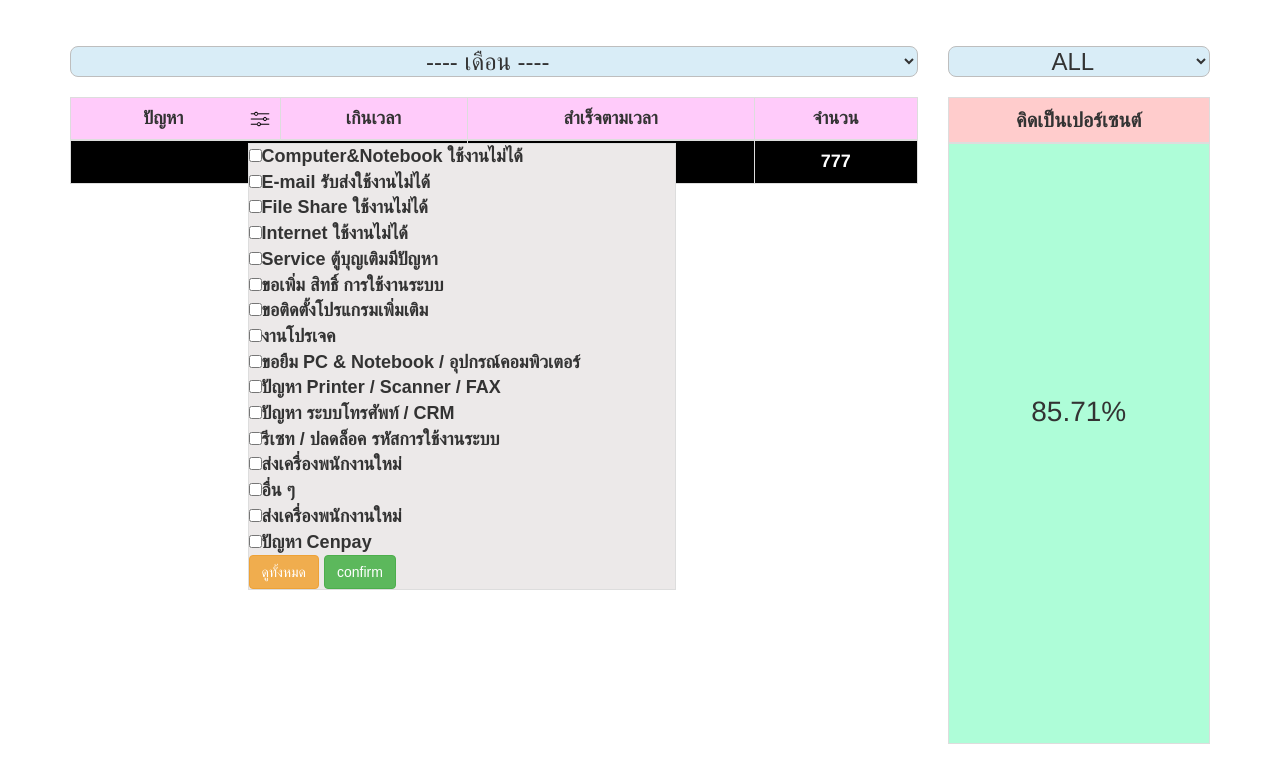
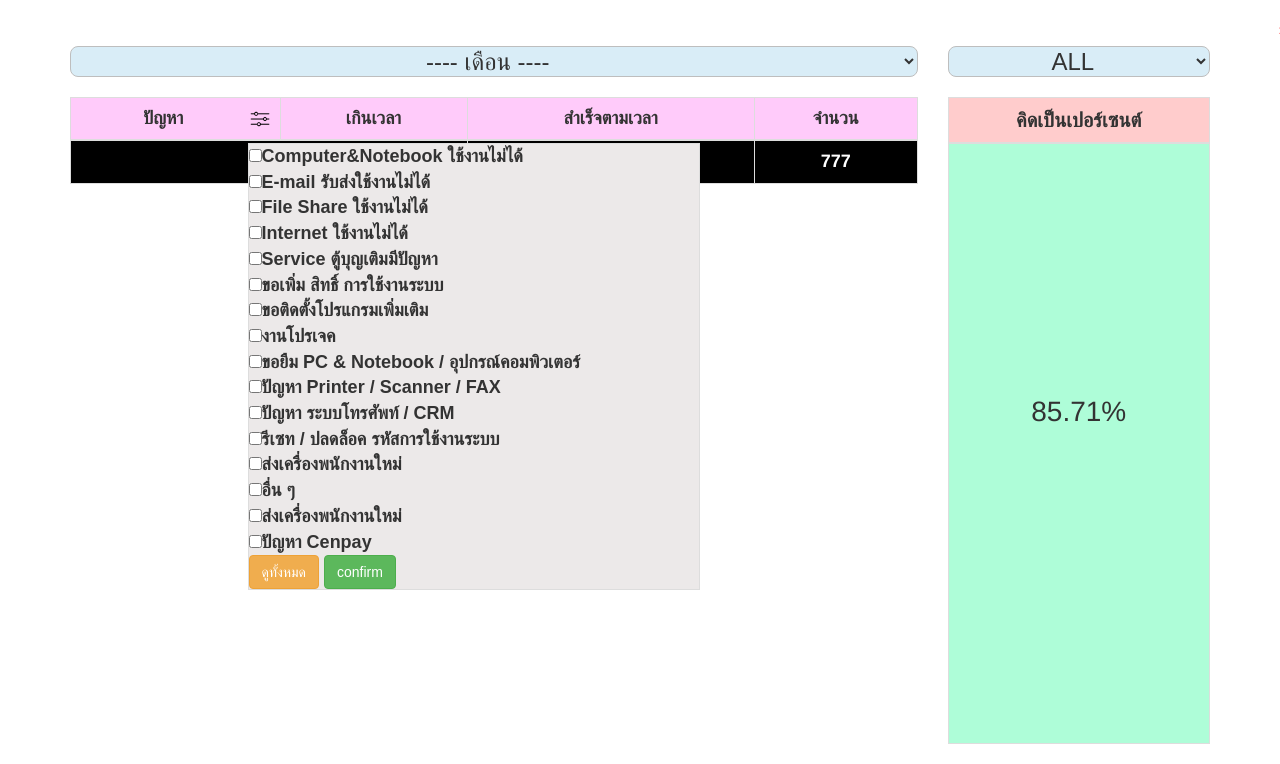
Before and after one commit to Phumipat-thi/KPI_Report, a PHP site: page / in a window 1280 px wide, after a click that opens the changed part. Shown: the part 72-836 px from the top of the page. Run offline with PHP 8.4, Linux system fonts and the light colour scheme; data that the repository does not hold is empty; some libraries are stand-ins or nearby versions; some web fonts are replaced.

Commit message:
ahhhhhhhhh

```diff
--- a/systemKPI/css/style.css
+++ b/systemKPI/css/style.css
@@ -17,7 +17,7 @@
   display: none;
   position: absolute;
   background-color: #f6f6f6;
-  min-width: 428px;
+  min-width: 452px;
   border: 1px solid #ddd;
   z-index: 1;
   margin-top: 12px;
@@ -44,7 +44,7 @@
   display: none;
   position: absolute;
   background-color: #ece9e9;
-  min-width: 428px;
+  min-width: 452px;
   border: 1px solid #ddd;
   z-index: 1;
   margin-top: 12px;
```
